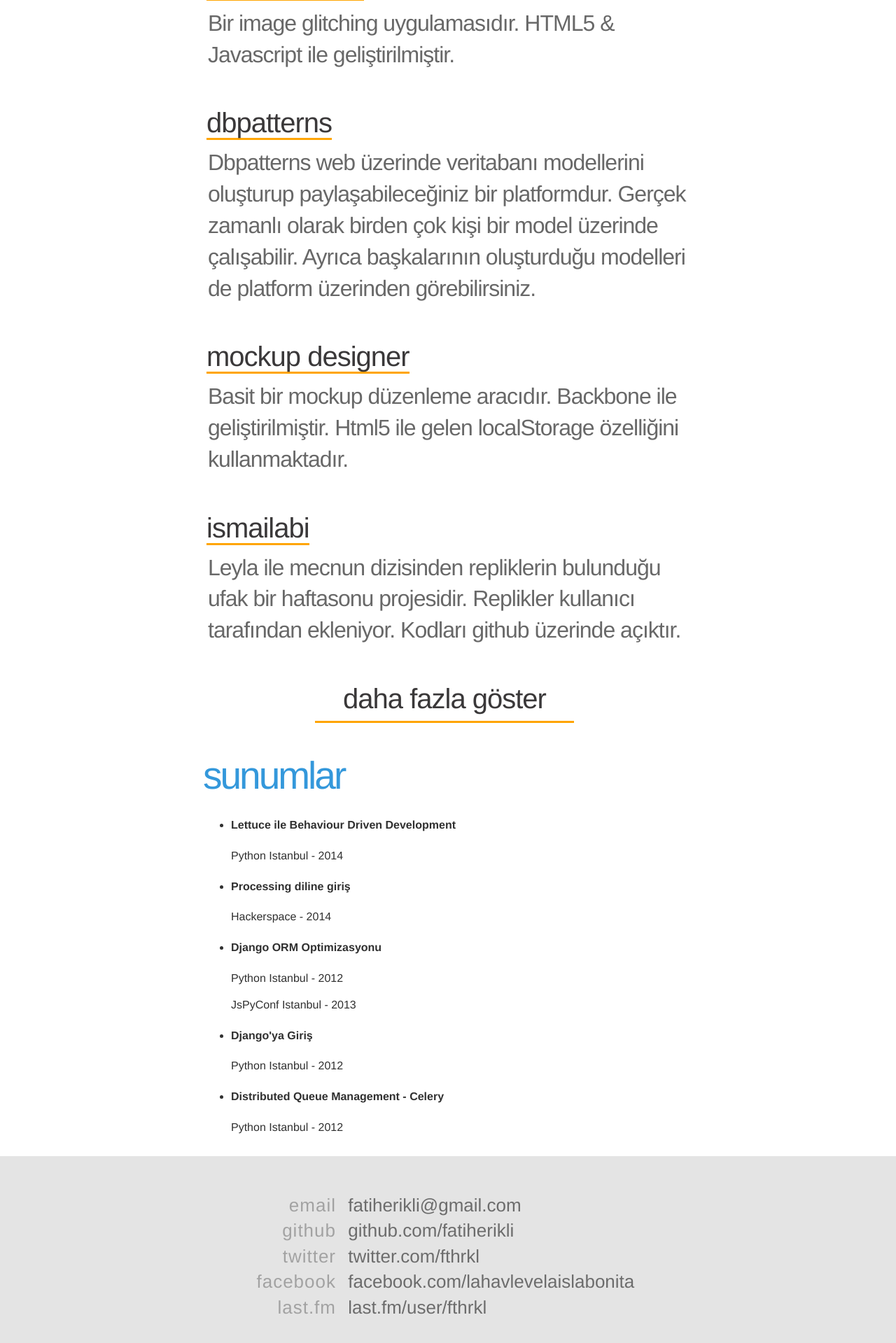
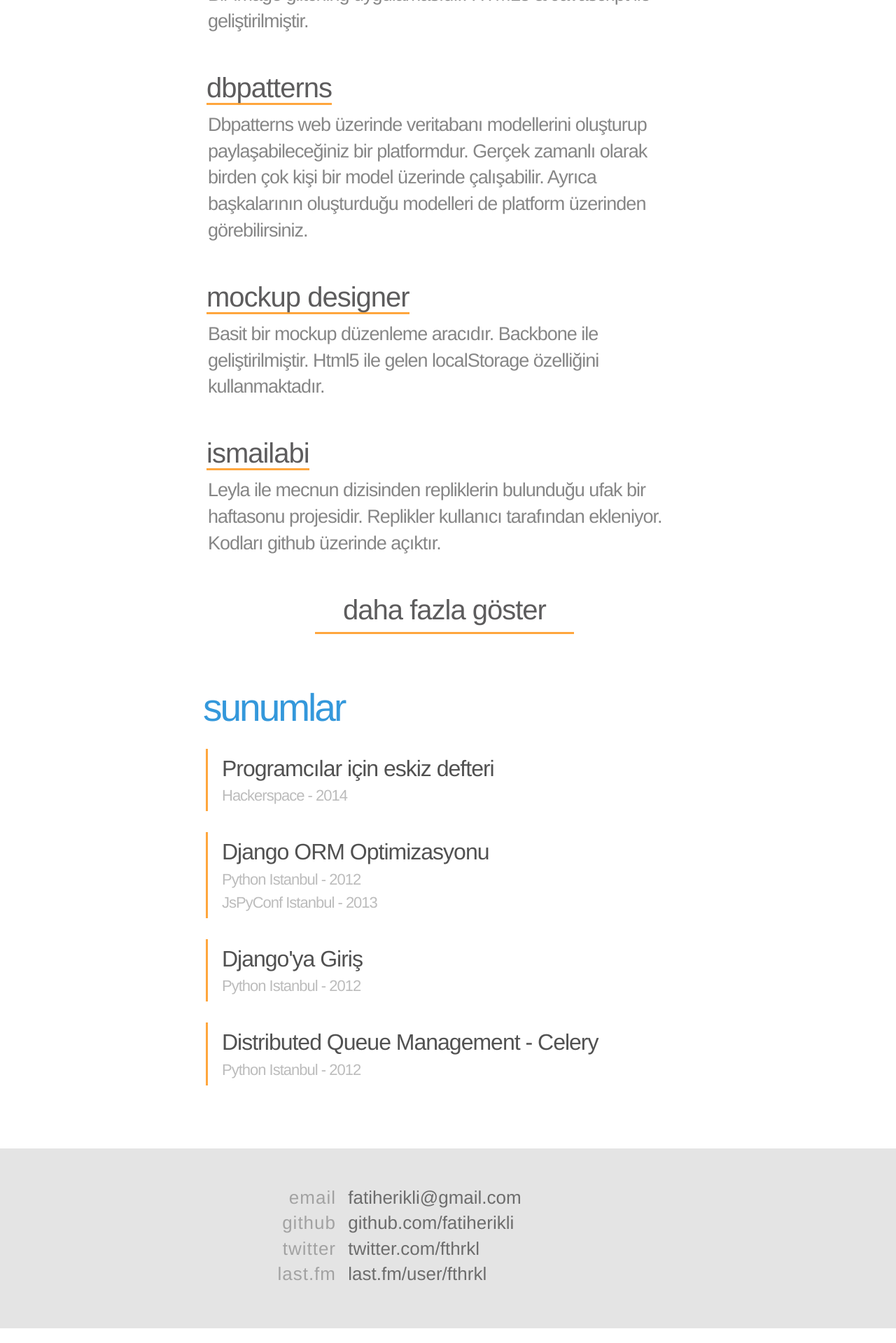
Before and after one commit to fatiherikli/fatiherikli.github.io, a Django app: template web/templates/contents/index.html in a window 1280 px wide. Shown: the part 841-2760 px from the top of the page at 70% size. After the commit the page ends 2739 px from the top, so only its background shows below. Run offline with Django 3.2, Linux system fonts and the light colour scheme; the template is opened without the code that fills it, so the values that code supplies are empty; parts of the project's set-up code (start-up, migrations or seed data) failed here and were passed over; some libraries are stand-ins or nearby versions.

Commit message:
Use media queries

```diff
--- a/web/static/css/style.css
+++ b/web/static/css/style.css
@@ -8,6 +8,7 @@ body {
 
 body > header {
     padding-top: 30px;
+    text-align: center;
 }
 
 body > header h1 {
@@ -29,12 +30,11 @@ body > header i {
 }
 
 body > header nav {
-    width: 700px;
-    margin: auto;
+    display: inline-block;
 }
 
 header nav ul {
-    margin: 0 0 0 170px;
+    margin: 0 0 0 -10px;
     font-size: 30px;
     padding: 0 0 35px 15px;
     overflow: hidden;
@@ -100,7 +100,9 @@ h3 {
     letter-spacing: -1px;
     font-weight: 300;
     color: #909090;
+    margin-right: -40px;
 }
+
 
 #about-me a {
     text-decoration: none;
@@ -134,12 +136,12 @@ h3 {
 
 #works ul li a {
     text-decoration: none;
-    color: #3a3839;
+    color: #5d5c5d;
     font-size: 40px;
     font-weight: 300;
     margin-left: 5px;
     letter-spacing: -1px;
-    border-bottom: 3px solid orange;
+    border-bottom: 3px solid #ffa63d;
 }
 
 #works ul li p {
@@ -147,16 +149,16 @@ h3 {
     /*padding: 62px;*/
     /*border: 7px solid #e8d7f2;*/
     /*background: #f3f3f3;*/
-    color: #686868;
     text-align: left;
     /*border-bottom: 3px solid #7ed1b5;*/
     /*border-radius: 10px;*/
-    font-size: 32px;
     line-height: 1.4em;
     letter-spacing: -1px;
     font-weight: 300;
     padding: 7px;
     margin: 0 0 20px 0;
+    color: #868686;
+    font-size: 27px;
 }
 
 #works .load-more {
@@ -197,7 +199,7 @@ h3 {
     list-style: none;
     overflow: hidden;
     padding: 10px;
-    margin: 14px 0 0;
+    margin: 19px 0 0;
     /*border-bottom: 1px solid #76BCAD;*/
 }
 
@@ -222,17 +224,17 @@ h3 {
     font-size: 34px;
     font-weight: 300;
     letter-spacing: -1px;
+    line-height: 1.2em;
     text-decoration: none;
     float: left;
-    padding-bottom: 5px;
-    border-bottom: 3px solid orange;
+    padding-bottom: 2px;
+    border-bottom: 3px solid #ffa63d;
 }
 
 body > footer {
     background: #e4e4e4;
-    padding: 30px 30px 60px 30px;
+    padding: 30px 30px 30px 30px;
     font-size: 26px;
-    height: 200px;
     margin-top: 30px;
 }
 
@@ -269,13 +271,13 @@ article.post section {
 
 article.post header {
     background-color: #ededed;
-    padding: 30px;
     padding-bottom: 20px;
 }
 
 article.post header hgroup {
     width: 700px;
-    margin: auto;
+    margin: 0 auto;
+    padding-top: 25px;
 }
 
 article.post header time {
@@ -287,6 +289,7 @@ article.post header time {
 article.post header h3 {
     line-height: 1em;
     margin: 10px 0;
+    font-size: 50px;
 }
 
 article.post header h3 a {
@@ -300,8 +303,8 @@ article.post img {
 }
 
 article.post section {
-    color: #636363;
-    font-size: 24px;
+    color: #5d5d5d;
+    font-size: 25px;
     font-weight: 300;
     line-height: 1.5em;
 }
@@ -347,7 +350,7 @@ article.post section h4:before {
     position: absolute;
     width: 700px;
     height: 22px;
-    display: block;
+    display: none;
     color: #c7c7c7;
     /*background-color: black;*/
     border-bottom: 1px solid #dddddd;
@@ -368,3 +371,98 @@ article.post footer {
     margin-bottom: 50px;
     border-radius: 20px;
 }
+
+#presentations {
+    margin-top: 30px;
+    padding-bottom: 30px;
+}
+
+#presentations ul {
+    margin: 0 0 0 10px;
+    padding: 0;
+}
+
+#presentations li {
+    list-style: none;
+    margin: 20px 0 30px -6px;
+    padding: 6px 0 6px 20px;
+    border-left: 3px solid #ffa63d;
+}
+
+#presentations li a {
+    font-size: 32px;
+    font-weight: 300;
+    text-decoration: none;
+    color: #515151;
+    letter-spacing: -1px;
+}
+
+#presentations li h4 {
+    margin: 0;
+    padding: 0;
+}
+
+#presentations li p {
+    color: #bcbcbc;
+    font-size: 22px;
+    margin: 2px 0 0 0;
+    font-weight: 300;
+    padding: 0;
+    letter-spacing: -1px;
+}
+
+
+@media screen and (max-width: 850px) {
+
+	.content,
+    article.articles, article.comments,
+    article.post section h4:before,
+    article.post footer,
+    article.post section {
+        width: 90%;
+    }
+
+    article.post img {
+        width: 100%;
+        margin: auto;
+    }
+
+    body > footer li {
+        margin-bottom: 20px;
+    }
+
+    article.post,
+    article.post header {
+        width: 100%;
+    }
+
+    article.post header hgroup {
+        width: 80%;
+    }
+
+    body > footer strong {
+        text-align: left;
+        width: 100%;
+    }
+
+    nav ul {
+        margin-left: 0 !important;
+    }
+
+    nav ul li a {
+        font-size: 25px;
+    }
+
+    footer .content {
+        width: 100%;
+    }
+
+    article.post header h3 {
+
+    }
+
+    article.post section {
+        font-size: 24px;
+    }
+
+}
--- a/web/templates/base.html
+++ b/web/templates/base.html
@@ -50,6 +50,8 @@
     <link rel="stylesheet"
           href="{{ STATIC_URL }}js/libs/google-code-prettify/prettify.css"
           type="text/css"/>
+    <script type="text/javascript" src="//use.typekit.net/jde0ukf.js"></script>
+    <script type="text/javascript">try{Typekit.load();}catch(e){}</script>
 
 </head>
 <body>
@@ -83,7 +85,6 @@
             <li><strong>github</strong> <a href="#">github.com/fatiherikli</a>
             </li>
             <li><strong>twitter</strong> <a href="#">twitter.com/fthrkl</a></li>
-            <li><strong>facebook</strong> <a href="#">facebook.com/lahavlevelaislabonita</a>
             </li>
             <li><strong>last.fm</strong> <a href="#">last.fm/user/fthrkl</a>
             </li>
--- a/web/templates/contents/index.html
+++ b/web/templates/contents/index.html
@@ -10,8 +10,8 @@
         <h3>selam</h3>
 
         <p>ben fatih. istanbul'da yaşıyorum.
-            <a href="#">hipo</a>'da, çalışıyorum.
-            <a href="#">python</a> ve <a href="#">javascript</a> ile
+            <a href="http://hipo.biz">hipo</a>'da, çalışıyorum.
+            python ve javascript ile
             <a href="#works">bir şeyler</a> geliştiriyorum.
         </p>
     </div>
@@ -150,35 +150,30 @@
     <div class="content">
         <h3>sunumlar</h3>
         <ul>
-            <li>
-                <h4>Lettuce ile Behaviour Driven Development</h4>
+            <!--<li>-->
+                <!--<h4>Lettuce ile Behaviour Driven Development</h4>-->
 
-                <p>Python Istanbul - <span>2014</span></p>
-            </li>
+                <!--<p>Python Istanbul - <span>2014</span></p>-->
+            <!--</li>-->
 
             <li>
-                <h4>Processing diline giriş</h4>
-
+                <h4><a href="http://www.slideshare.net/lahavlevelaislabonita/processing-programclar-iin-eskiz-defteri">Programcılar için eskiz defteri</a></h4>
                 <p>Hackerspace - <span>2014</span></p>
             </li>
 
             <li>
-                <h4>Django ORM Optimizasyonu</h4>
-
+                <h4><a href="http://www.slideshare.net/lahavlevelaislabonita/django-orm-optimization">Django ORM Optimizasyonu</a></h4>
                 <p>Python Istanbul - <span>2012</span></p>
-
                 <p>JsPyConf Istanbul - <span>2013</span></p>
             </li>
 
             <li>
-                <h4>Django'ya Giriş</h4>
-
+                <h4><a href="http://www.slideshare.net/lahavlevelaislabonita/celery-15778287">Django'ya Giriş</a></h4>
                 <p>Python Istanbul - <span>2012</span></p>
             </li>
 
             <li>
-                <h4>Distributed Queue Management - Celery</h4>
-
+                <h4><a href="http://www.slideshare.net/lahavlevelaislabonita/django-introduction-15778278">Distributed Queue Management - Celery</a></h4>
                 <p>Python Istanbul - <span>2012</span></p>
             </li>
         </ul>
```
